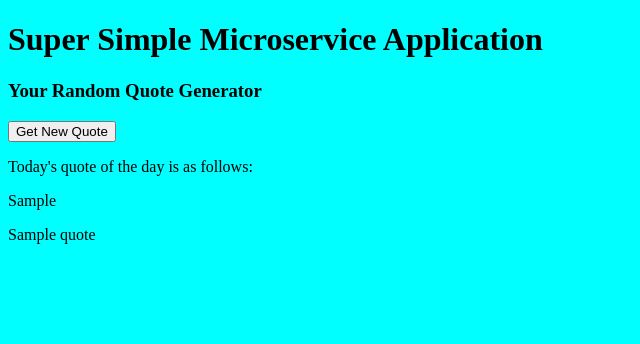
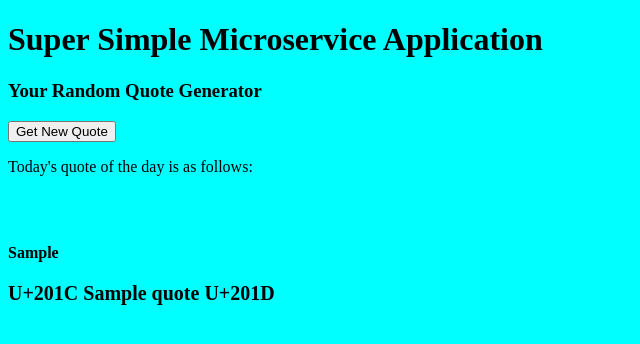
Before and after one commit to Bruk3/quickstart, a Flask app: template templates/home.html in a window 1280 px wide. Shown: the top 344 px of the page, without its empty margins (0-640 px from the left). Run offline with Flask 2, Linux system fonts and the light colour scheme; the template is opened without the code that fills it: most values are stand-ins (such as "Sample title", 1, 10 or a date in 2020).

Commit message:
add css styling

```diff
--- a/templates/home.html
+++ b/templates/home.html
@@ -21,9 +21,10 @@
     {% if quote %}
         <div>
         <p> Today's quote of the day is as follows: </p>
-            <p> {{ by }} </p>
-            <p>
-                {{ quote }}
+            <br> <br>
+            <p> <b> {{ by }} <b> </b></p>
+            <p style="font-family:Gothic; font-weight: bolder; font-size: 20px">
+                U+201C {{ quote }} U+201D
             </p>
         </div>
 
```
